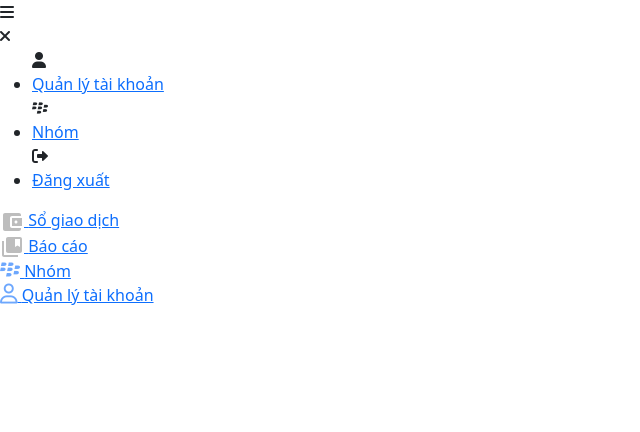
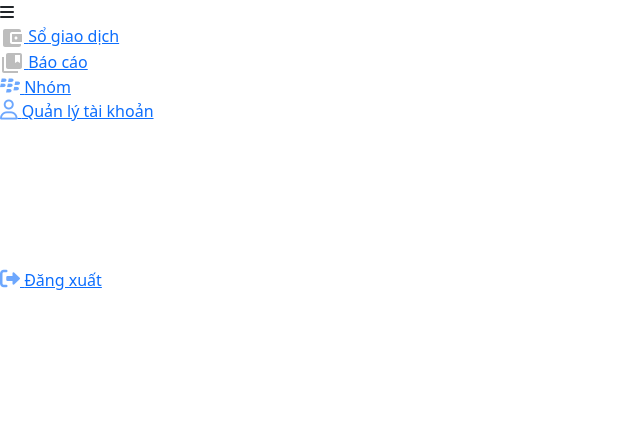
Before and after one commit to CaoVanTan/spend-management, a PHP site: page /header_navbar.php in a window 1280 px wide. Shown: the top 432 px of the page, without its empty margins (0-640 px from the left). Run offline with PHP 8.4, Linux system fonts and the light colour scheme.

Commit message:
update file

```diff
--- a/partials-front/header_navbar.php
+++ b/partials-front/header_navbar.php
@@ -10,7 +10,7 @@ include 'header.php';
     <input type="checkbox" class="check-menu" id="check" hidden>
     <label for="check" class="menu-overlay"></label>
 
-    <div for="check" class="menu">
+    <!-- <div for="check" class="menu">
         <label for="check" class="close-icon">
             <i class="fa-solid fa-xmark"></i>
         </label>
@@ -35,7 +35,7 @@ include 'header.php';
                 </li>
             </div>
         </ul>
-    </div>
+    </div> -->
 
     <div class="list-item">
         <a href="./transaction.php" class="list__item-link">
```
